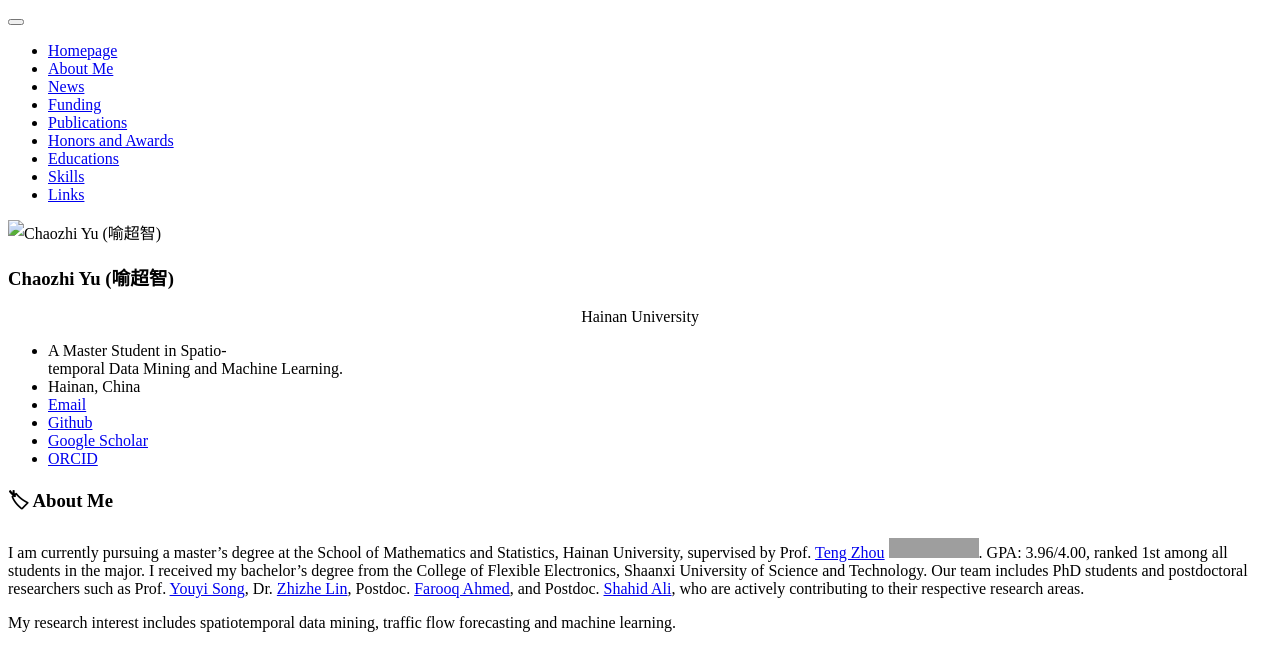
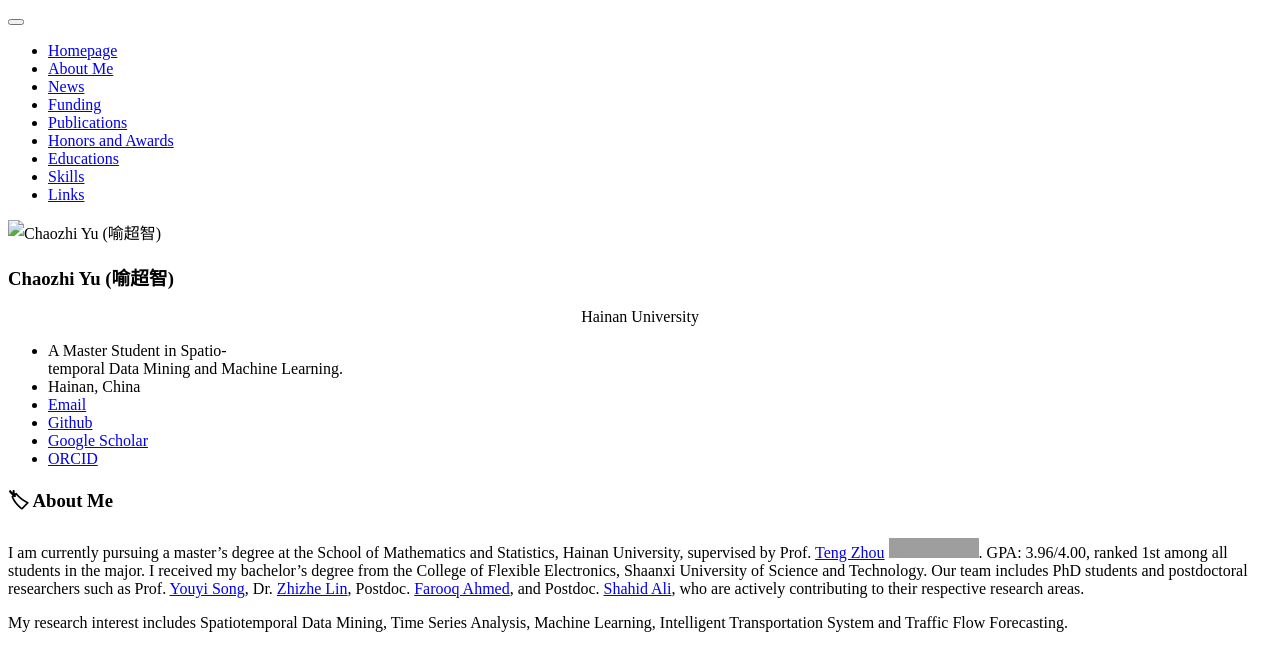
Before and after one commit to yuchaozhi/yuchaozhi.github.io, a Jekyll site: the page built from _pages/includes/intro.md, in a window 1280 px wide. Shown: the top 671 px of the page. Built offline with Jekyll 4.4.1, drawn with Linux system fonts in a browser that asks for light colours; our own code applies the rules of GitHub Pages for plain Markdown files; grey boxes are pictures that could not be loaded.

Commit message:
update intro.md

```diff
--- a/_pages/includes/intro.md
+++ b/_pages/includes/intro.md
@@ -2,4 +2,4 @@
 
 I am currently pursuing a master's degree at the School of Mathematics and Statistics, Hainan University, supervised by Prof. [Teng Zhou](https://scs.hainanu.edu.cn/info/1052/3112.htm) [![Citations](https://img.shields.io/endpoint?logo=Google%20Scholar&url=https%3A%2F%2Fcdn.jsdelivr.net%2Fgh%2Fyuchaozhi%2Fyuchaozhi.github.io@google-scholar-stats%2Fgs_data_shieldsio.json&labelColor=f6f6f6&color=9cf&style=flat&label=citations)](https://scholar.google.com/citations?user=oQIF23YAAAAJ). GPA: 3.96/4.00, ranked 1st among all students in the major. I received my bachelor's degree from the College of Flexible Electronics, Shaanxi University of Science and Technology. Our team includes PhD students and postdoctoral researchers such as Prof. [Youyi Song](https://scholar.google.com/citations?user=gSzHVNkAAAAJ), Dr. [Zhizhe Lin](https://scholar.google.com/citations?user=j2aV91UAAAAJ), Postdoc. [Farooq Ahmed](https://scholar.google.com/citations?user=bTVezlQAAAAJ), and Postdoc. [Shahid Ali](https://scholar.google.com/citations?user=B3jovoIAAAAJ), who are actively contributing to their respective research areas.
 
-My research interest includes spatiotemporal data mining, traffic flow forecasting and machine learning.
+My research interest includes Spatiotemporal Data Mining, Time Series Analysis, Machine Learning, Intelligent Transportation System and Traffic Flow Forecasting.
```
